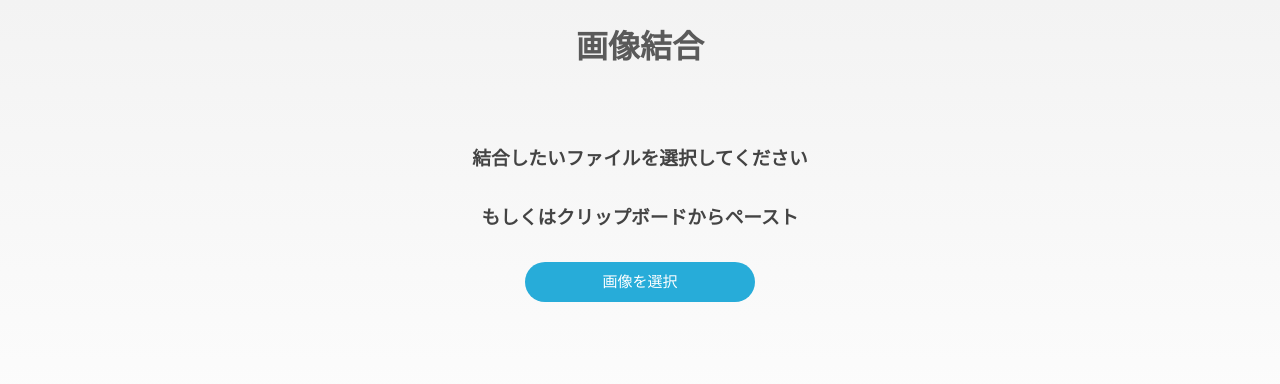
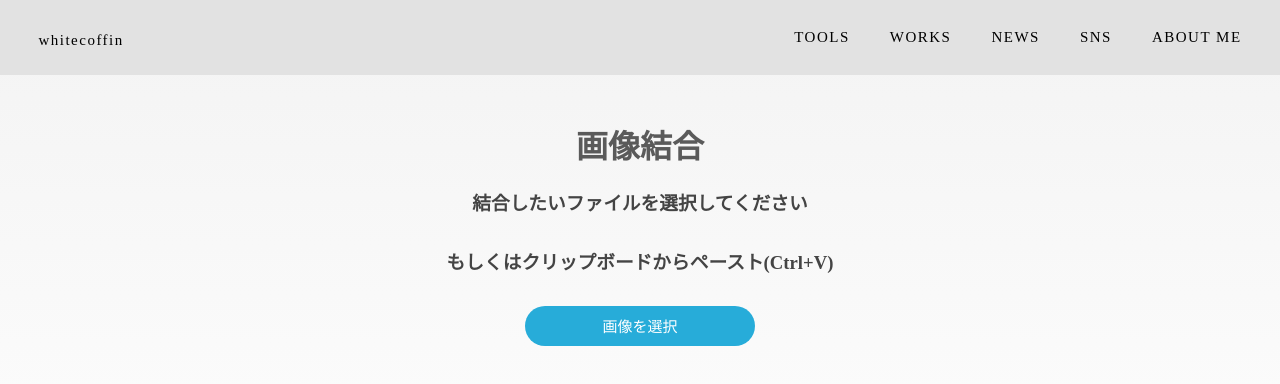
Before and after one commit to whitecoffin/webapp1, a plain HTML site: page index.html in a window 1280 px wide. Drawn offline with Linux system fonts and the light colour scheme.

Commit message:
ヘッダの追加と余白の調整

```diff
--- /dev/null
+++ b/header_nav.css
@@ -0,0 +1,38 @@
+.header-colorChange {
+    background: #e2e2e2;
+    width: 100vw;
+    position: relative;
+    left: 50%;
+    transform: translateX(-50%);
+    margin-top: -15px;
+}
+
+.header-nav {
+    display: flex;
+    justify-content: center;
+    align-items: center;
+    height: 75px;
+    width: 94%;
+    margin: 0 auto;
+}
+
+.header-nav-text {
+    font-size: 15px;
+    height: auto;
+    margin-left: 40px;
+    color: #000;
+    text-decoration: none;
+    letter-spacing: .1em;
+}
+
+.logo-link {
+    width: 70px;
+    height: 20px;
+    margin-right: auto;
+    margin-left: 0;
+}
+
+.logo img {
+    width: 100%;
+    height: auto;
+}
--- a/index.html
+++ b/index.html
@@ -4,15 +4,26 @@
     <meta charset="utf-8">
     <title>画像結合 webアプリケーション</title>
     <!--<link rel="stylesheet" href="reset.css">-->
+    <link rel="stylesheet" href="header_nav.css">
     <link rel="stylesheet" href="style.css">
   </head>
   <body>
-    <h1>画像結合</h1>
-    <hr>
-    <br>
+    <!--ナビゲーションバー-->
+    <div class="header-colorChange">
+      <nav class="header-nav">
+        <a href="https://whitecoffin.github.io/officialsite/" class="header-nav-text logo-link">whitecoffin</a>
+        <a href="https://whitecoffin.github.io/officialsite/html/tools.html" class="header-nav-text">TOOLS</a>
+        <a href="https://whitecoffin.github.io/officialsite/html/works.html" class="header-nav-text">WORKS</a>
+        <a href="https://whitecoffin.github.io/officialsite/html/news.html" class="header-nav-text">NEWS</a>
+        <a href="https://whitecoffin.github.io/officialsite/html/sns.html" class="header-nav-text">SNS</a>
+        <a href="https://whitecoffin.github.io/officialsite/html/about_me.html" class="header-nav-text">ABOUT ME</a>
+      </nav>
+    </div>
+
+    <h1 class="pageTitle">画像結合</h1>
     <h3>結合したいファイルを選択してください</h3>
     <br>
-    <div><h3>もしくはクリップボードからペースト</h3></div>
+    <div><h3>もしくはクリップボードからペースト(Ctrl+V)</h3></div>
     <hr>
     <!--ファイル選択用タグ(非表示/実際に動作する側)-->
     <input type="file" accept="image/*" multiple="multiple" style="display: none;" id="invisibleButton" onchange="previewImage(this);">
--- a/style.css
+++ b/style.css
@@ -35,20 +35,8 @@ h1 {
 	transition: 0.2s;
 }
 
-h1:after {
-	position: absolute;
-	bottom: 0;
-	left: 0;
-	width: 100%;
-	height: 3px;
-	background-color: #2c2c2c;
-	transform: translate(-100%, 0);
-	transition: transform cubic-bezier(0.215, 0.61, 0.355, 1) 0.4s;
-	content: "";
-}
-
-h1:hover:after {
-	transform: translate(0, 0);
+.pageTitle {
+	margin-top:  40px;
 }
 
 button {
```
